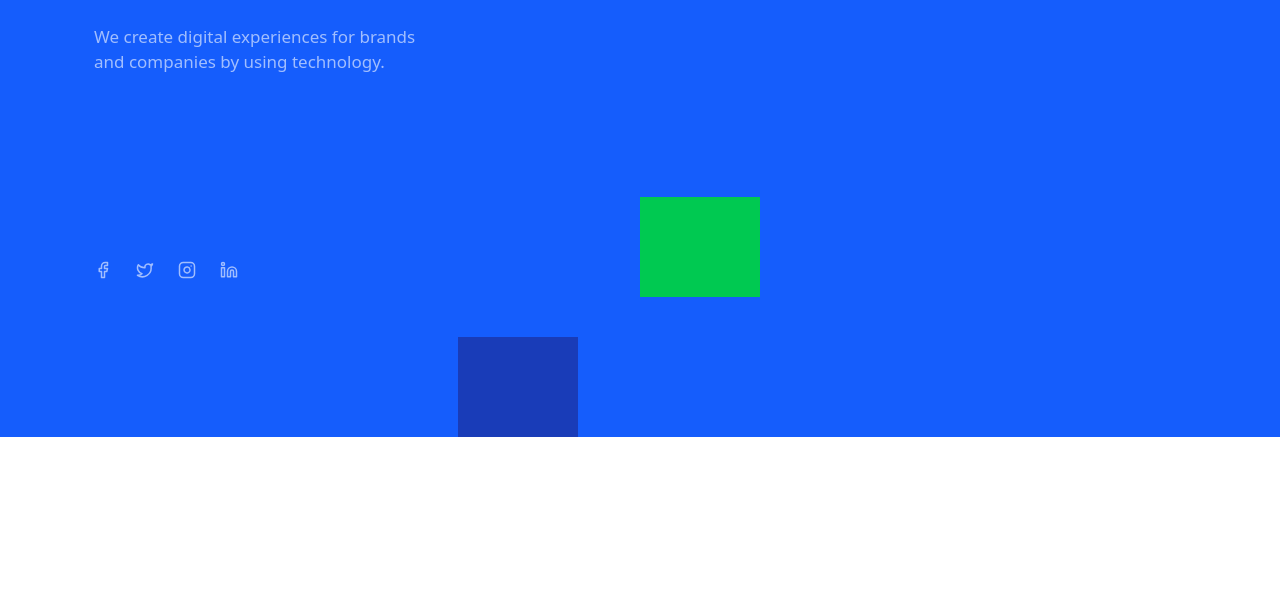
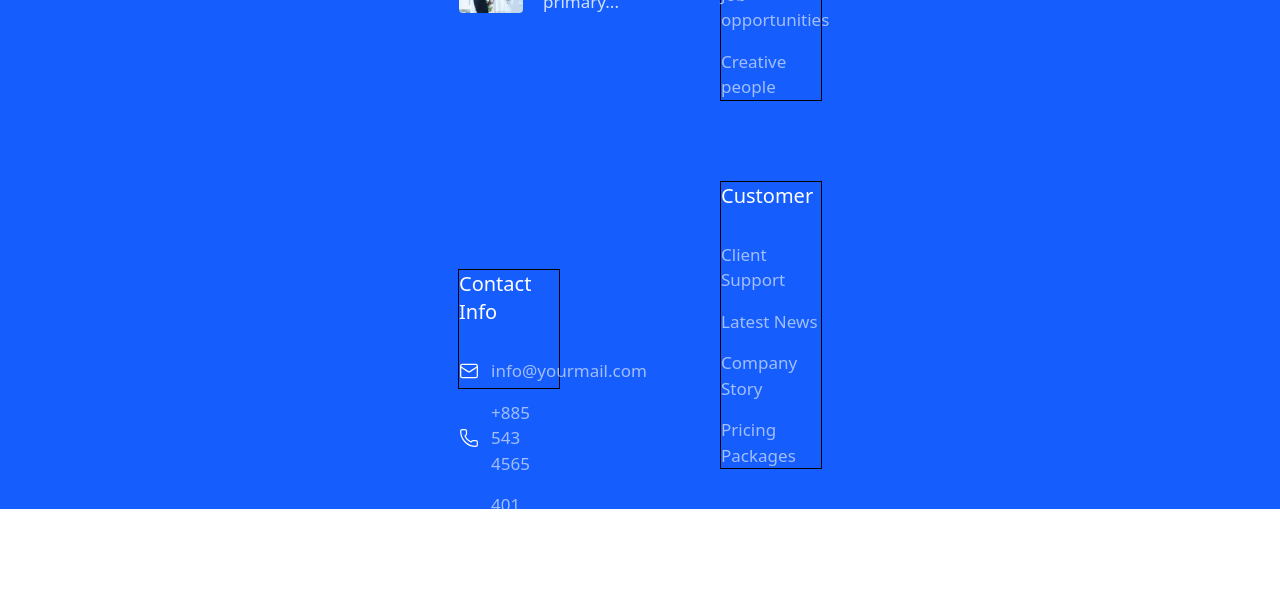
Before and after one commit to msharjeelaslam/StartupWebsite, a website: page src/index.html in a window 1280 px wide. Shown: the part 6999-7593 px from the top of the page. Before the commit the page ends 7516 px from the top, so only its background shows below. Drawn offline with Linux system fonts and the light colour scheme.

Commit message:
made 2nd footer complete unresponsive

```diff
--- a/src/index.html
+++ b/src/index.html
@@ -908,9 +908,9 @@
         <!--grid div for lower footer-->
       <div class="grid grid-cols-1 gap-y-10">
 
-        <div class="grid grid-cols-1 gap-y-10 md:grid-cols-3">
+        <div class="grid grid-cols-1 gap-y-16 md:grid-cols-3  ">
           <!--div 1-->
-          <div class=" grid grid-cols-1 gap-y-7">
+          <div class=" grid grid-cols-1 gap-y-7 max-h-40 border border-black">
 
             <div class="flex gap-x-4 items-center">
               <img class="w-9 h-11 " src="rocketLogo.JPG" alt="">
@@ -942,9 +942,9 @@
 
           </div>
 
-          <div class="grid grid-cols-1 gap-y-10 sm:grid-cols-2 ">
+          <div class="grid grid-cols-1 gap-y-10 sm:grid-cols-2 sm:gap-x-40">
             <!--div 2-->
-            <div class="grid grid-cols-1 gap-y-10 max-h-50 sm:gap-y-0">
+            <div class="grid grid-cols-1 gap-y-10 max-h-50 sm:gap-y-0 border border-black">
 
               <div class="text-xl font-sans font-medium text-white">Latest blog</div>
 
@@ -955,14 +955,14 @@
 
               <div class="flex gap-x-5 items-center -mt-2">
                 <img class="w-16 h-12 rounded" src="blog2.jpg" alt="">
-                <div class="text-[17px] font-sans  text-white/80 border border-black max-w-60 xs:min-w-76 sm:min-w-60 sm:max-w-60">Recognizing the need is the primary...</div>
+                <div class="text-[17px] font-sans  text-white/80  max-w-60 xs:min-w-76 sm:min-w-60 sm:max-w-60">Recognizing the need is the primary...</div>
               </div>
 
             </div>
 
-            <div class="grid grid-cols-1 gap-y-10 xs:grid-cols-2 xs:gap-10 sm:grid-cols-1 sm:gap-20">
-              <!--div 2-->
-              <div class="grid grid-cols-1 gap-y-8">
+            <div class="grid grid-cols-1 gap-y-10 xs:grid-cols-2 xs:gap-2 sm:grid-cols-1 sm:gap-20">
+              <!--div 3-->
+              <div class="grid grid-cols-1 gap-y-8 border border-black">
 
                 <div class="text-xl font-sans font-medium text-white">Company</div>
 
@@ -975,10 +975,52 @@
 
               </div>
 
-              <!--div 3-->
-              <div class="w-30 h-25 bg-green-500 sm:mt-30 "></div>
+              <!--div 4-->
+              <div class="grid grid-cols-1 gap-y-8 border border-black">
+
+                <div class="text-xl font-sans font-medium text-white">Customer</div>
+
+                <div class="grid grid-cols-1 gap-y-4 text-[17px] font-sans text-white/60">
+                  <div>Client Support</div>
+                  <div>Latest News</div>
+                  <div>Company Story</div>
+                  <div>Pricing Packages</div>
+                </div>
+
+              </div>
+
             </div>
-            <div class="w-30 h-25 bg-blue-800  "></div>
+
+            <!--div 5-->
+            <div class="grid grid-cols-1 gap-y-8 mb-20 sm:-mt-60 max-h-30 border border-black">
+
+              <div class="text-xl font-sans font-medium text-white">Contact Info</div>
+
+                <div class="grid grid-cols-1 gap-y-4 text-[17px] font-sans text-white/60">
+                  <div class="flex gap-x-3 items-center">
+                    <div>
+                      <svg class="text-white" xmlns="http://www.w3.org/2000/svg" width="20" height="20" viewBox="0 0 24 24" fill="none" stroke="currentColor" stroke-width="1.5" stroke-linecap="round" stroke-linejoin="round" class="lucide lucide-mail-icon lucide-mail"><path d="m22 7-8.991 5.727a2 2 0 0 1-2.009 0L2 7"/><rect x="2" y="4" width="20" height="16" rx="2"/></svg>
+                    </div>
+                    <div>info@yourmail.com</div>
+                  </div>
+
+                  <div class="flex gap-x-3 items-center">
+                    <div>
+                      <svg  class="text-white" xmlns="http://www.w3.org/2000/svg" width="20" height="20" viewBox="0 0 24 24" fill="none" stroke="currentColor" stroke-width="1.5" stroke-linecap="round" stroke-linejoin="round" class="lucide lucide-phone-icon lucide-phone"><path d="M13.832 16.568a1 1 0 0 0 1.213-.303l.355-.465A2 2 0 0 1 17 15h3a2 2 0 0 1 2 2v3a2 2 0 0 1-2 2A18 18 0 0 1 2 4a2 2 0 0 1 2-2h3a2 2 0 0 1 2 2v3a2 2 0 0 1-.8 1.6l-.468.351a1 1 0 0 0-.292 1.233 14 14 0 0 0 6.392 6.384"/></svg>
+                    </div>
+                    <div>+885 543 4565</div>
+                  </div>
+
+                  <div class="flex gap-x-3 items-center">
+                    <div>
+                      <svg class="text-white" xmlns="http://www.w3.org/2000/svg" width="20" height="20" viewBox="0 0 24 24" fill="none" stroke="currentColor" stroke-width="1.5" stroke-linecap="round" stroke-linejoin="round" class="lucide lucide-map-pin-icon lucide-map-pin"><path d="M20 10c0 4.993-5.539 10.193-7.399 11.799a1 1 0 0 1-1.202 0C9.539 20.193 4 14.993 4 10a8 8 0 0 1 16 0"/><circle cx="12" cy="10" r="3"/></svg>
+                    </div>
+                    <div>401 Broadway, 24th Floor, London</div>
+                  </div>
+
+                </div>
+
+              </div>
           </div>
         </div>
       </div>
```
Also changed, not shown: src/output.css.
